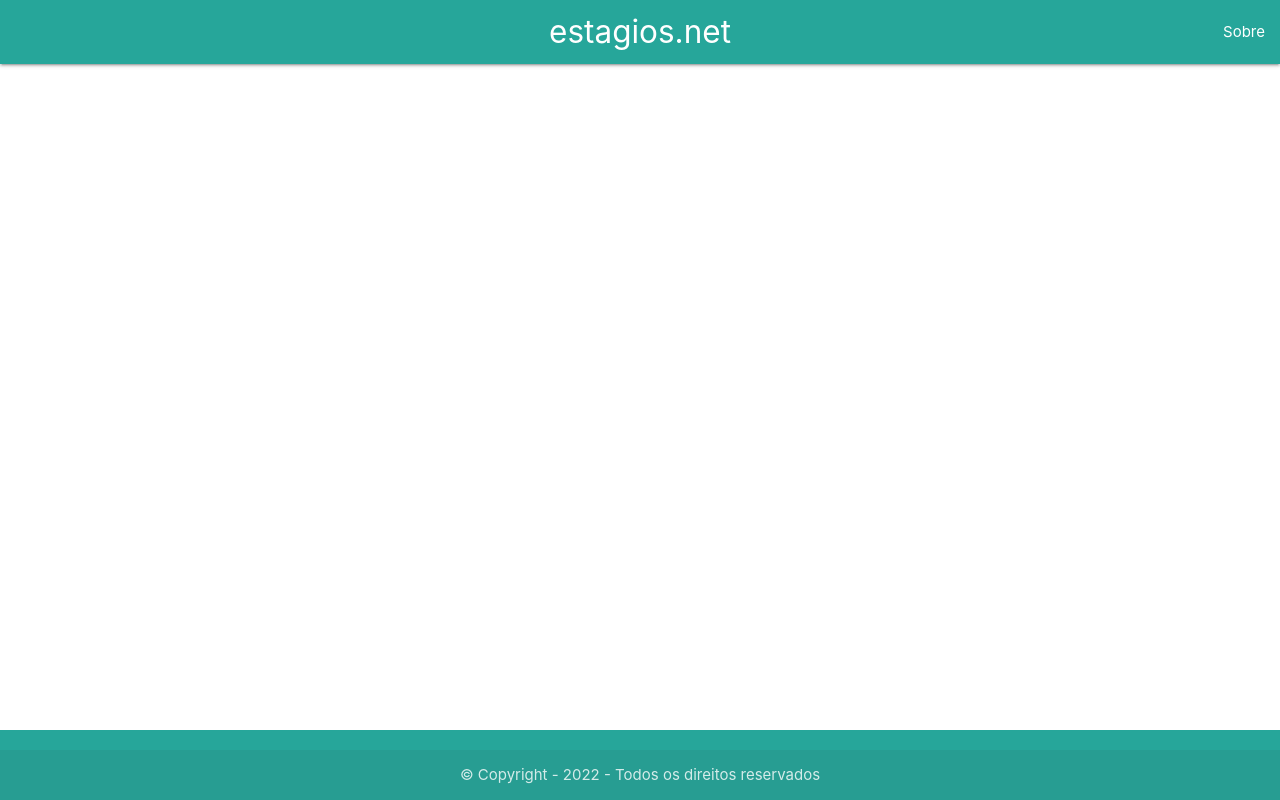
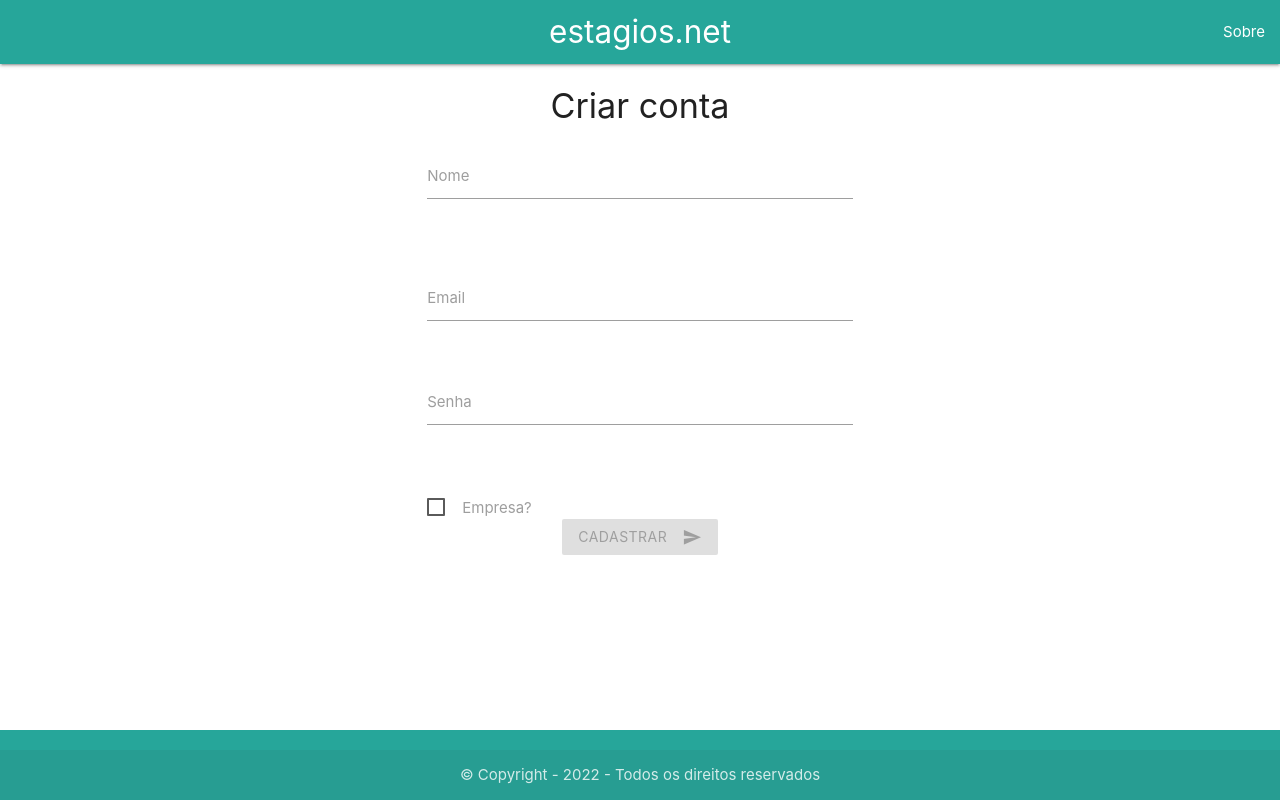
Before and after one commit to guilhermeferreira7/gest-o-de-est-gios, an Angular app: page /cadastro in a window 1280 px wide. Before the commit this address led to /. Built offline with nearby package versions, Linux system fonts and the light colour scheme.

Commit message:
user signup events

```diff
--- a/src/app/app-routing.module.ts
+++ b/src/app/app-routing.module.ts
@@ -1,11 +1,13 @@
 import { NgModule } from '@angular/core';
 import { RouterModule, Routes } from '@angular/router';
 import { LoginComponent } from './login/login.component';
+import { SignupComponent } from './signup/signup.component';
 import { StudentHomeComponent } from './student-home/student-home.component';
 
 const routes: Routes = [
   { path: '', component: LoginComponent },
   { path: 'aluno/inicio', component: StudentHomeComponent },
+  { path: 'cadastro', component: SignupComponent },
 ];
 
 @NgModule({
--- a/src/app/login/login.component.css
+++ b/src/app/login/login.component.css
@@ -0,0 +1,3 @@
+button a {
+  color: white;
+}
--- a/src/app/login/login.component.html
+++ b/src/app/login/login.component.html
@@ -2,7 +2,7 @@
   <h4 class="center">Login</h4>
   <div class="row">
     <form class="col s12 center" #form="ngForm" (submit)="onSubmit()">
-      <div class="row center">
+      <div class="row">
         <div class="input-field col offset-s3 s6">
           <input
             name="email"
@@ -34,6 +34,9 @@
             name="password"
             type="password"
             class="validate"
+            [(ngModel)]="this.user.password"
+            required
+            #name="ngModel"
           />
           <label for="password">Senha</label>
         </div>
@@ -48,4 +51,10 @@
       </button>
     </form>
   </div>
+  <div class="container center">
+    <button class="btn waves-effect waves-light">
+      <a routerLink="cadastro">Cadastrar</a>
+      <i class="material-icons right">person_add</i>
+    </button>
+  </div>
 </div>
--- a/src/app/login/login.component.ts
+++ b/src/app/login/login.component.ts
@@ -1,11 +1,7 @@
 import { Component, OnInit, ViewChild } from '@angular/core';
 import { NgForm } from '@angular/forms';
 import { Router } from '@angular/router';
-
-interface User {
-  email: string;
-  password: string;
-}
+import { User } from '../model/user';
 
 @Component({
   selector: 'app-login',
@@ -18,7 +14,7 @@ export class LoginComponent implements OnInit {
   user!: User;
 
   constructor(private router: Router) {
-    this.user = { email: '', password: '' };
+    this.user = new User('', '', '');
   }
 
   ngOnInit(): void {}
--- a/src/app/signup/signup.component.html
+++ b/src/app/signup/signup.component.html
@@ -1 +1,94 @@
-<p>signup works!</p>
+<div class="container">
+  <h4 class="center">Criar conta</h4>
+  <div class="row">
+    <form class="col s12 center" #form="ngForm" (submit)="onSubmit()">
+      <div class="row">
+        <div class="input-field col offset-s3 s6">
+          <input
+            name="name"
+            id="name"
+            type="text"
+            class="validate"
+            [(ngModel)]="this.user.name"
+            required
+            #name="ngModel"
+            pattern="^(\s?[A-ZÀ-Ú][a-zà-ú]*)+(\s[a-zà-ú]*)?(\s[A-ZÀ-Ú][a-zà-ú]*)+"
+          />
+          <label for="name">Nome</label>
+          <div class="red-text" [hidden]="name.valid || name.untouched">
+            Por favor, informe o seu nome completo.
+          </div>
+          <div
+            class="red-text"
+            *ngIf="name.errors?.['required'] && name.touched"
+          >
+            Por favor, o nome completo é obrigatório.
+          </div>
+          <span
+            class="helper-text"
+            data-error="O campo é inválido"
+            data-success="Ok!"
+          ></span>
+        </div>
+      </div>
+
+      <div class="row">
+        <div class="input-field col offset-s3 s6">
+          <input
+            name="email"
+            id="email"
+            type="text"
+            class="validate"
+            [(ngModel)]="this.user.email"
+            required
+            #name="ngModel"
+            pattern="^[a-z0-9._%+-]+@[a-z0-9.-]+\.[a-z]{2,4}$"
+          />
+          <label for="email">Email</label>
+          <div class="red-text" [hidden]="name.valid || name.untouched">
+            Email inválido.
+          </div>
+          <div
+            class="red-text"
+            *ngIf="name.errors?.['required'] && name.touched"
+          >
+            Por favor, informe seu email.
+          </div>
+        </div>
+      </div>
+
+      <div class="row">
+        <div class="input-field col offset-s3 s6">
+          <input
+            id="password"
+            name="password"
+            type="password"
+            class="validate"
+            [(ngModel)]="this.user.password"
+            required
+            #name="ngModel"
+          />
+          <label for="password">Senha</label>
+        </div>
+      </div>
+
+      <div class="row">
+        <div class="input-field col offset-s3 s6">
+          <label>
+            <input type="checkbox" (click)="markAsEnterprise($event)" />
+            <span>Empresa?</span>
+          </label>
+        </div>
+      </div>
+
+      <button
+        class="btn waves-effect waves-light"
+        type="submit"
+        [disabled]="!form.valid"
+      >
+        Cadastrar
+        <i class="material-icons right">send</i>
+      </button>
+    </form>
+  </div>
+</div>
--- a/src/app/signup/signup.component.ts
+++ b/src/app/signup/signup.component.ts
@@ -1,15 +1,28 @@
-import { Component, OnInit } from '@angular/core';
+import { Component, OnInit, ViewChild } from '@angular/core';
+import { NgForm } from '@angular/forms';
+import { User } from '../model/user';
 
 @Component({
   selector: 'app-signup',
   templateUrl: './signup.component.html',
-  styleUrls: ['./signup.component.css']
+  styleUrls: ['./signup.component.css'],
 })
 export class SignupComponent implements OnInit {
+  @ViewChild('form') form!: NgForm;
 
-  constructor() { }
+  user!: User;
+
+  constructor() {
+    this.user = new User('', '', '');
+  }
 
   ngOnInit(): void {
+    console.log(this.form);
   }
 
+  onSubmit() {}
+
+  markAsEnterprise(event: any) {
+    this.user.isEnterprise = event.target.checked ? true : false;
+  }
 }
```
